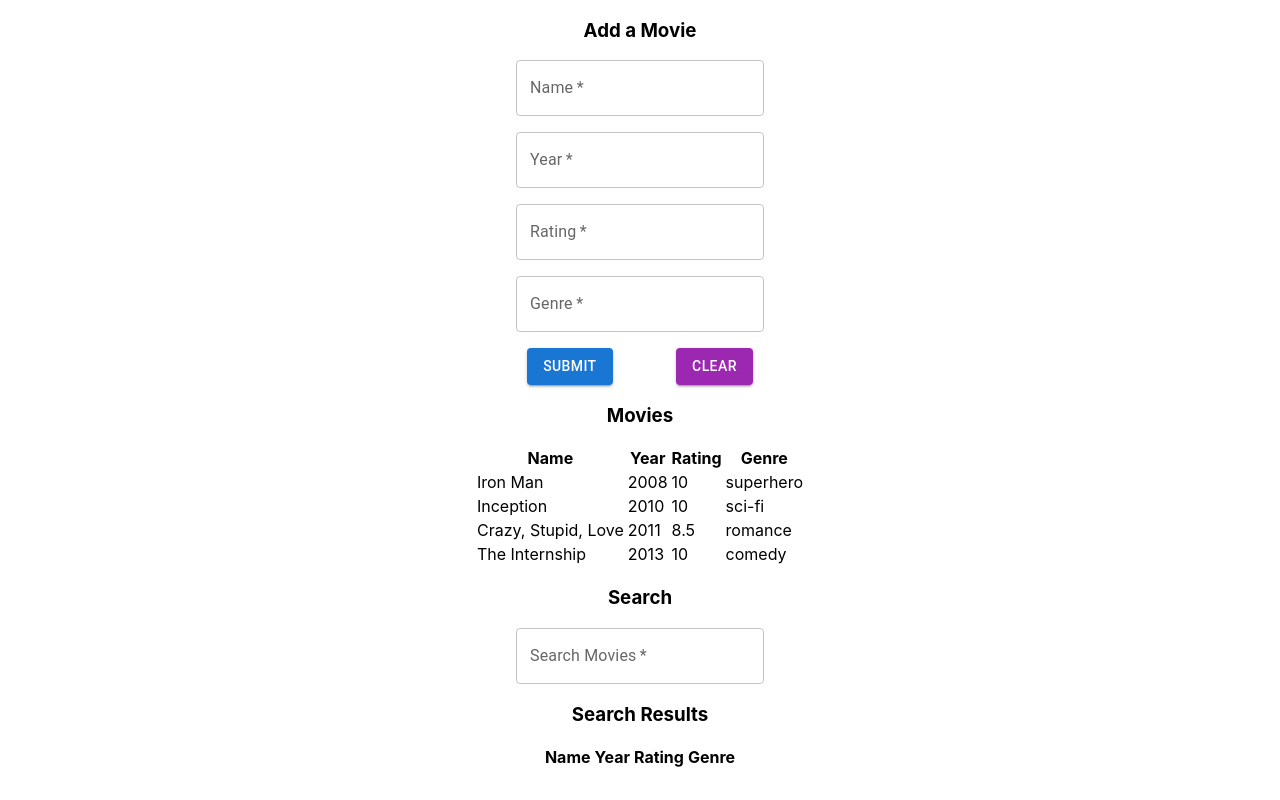
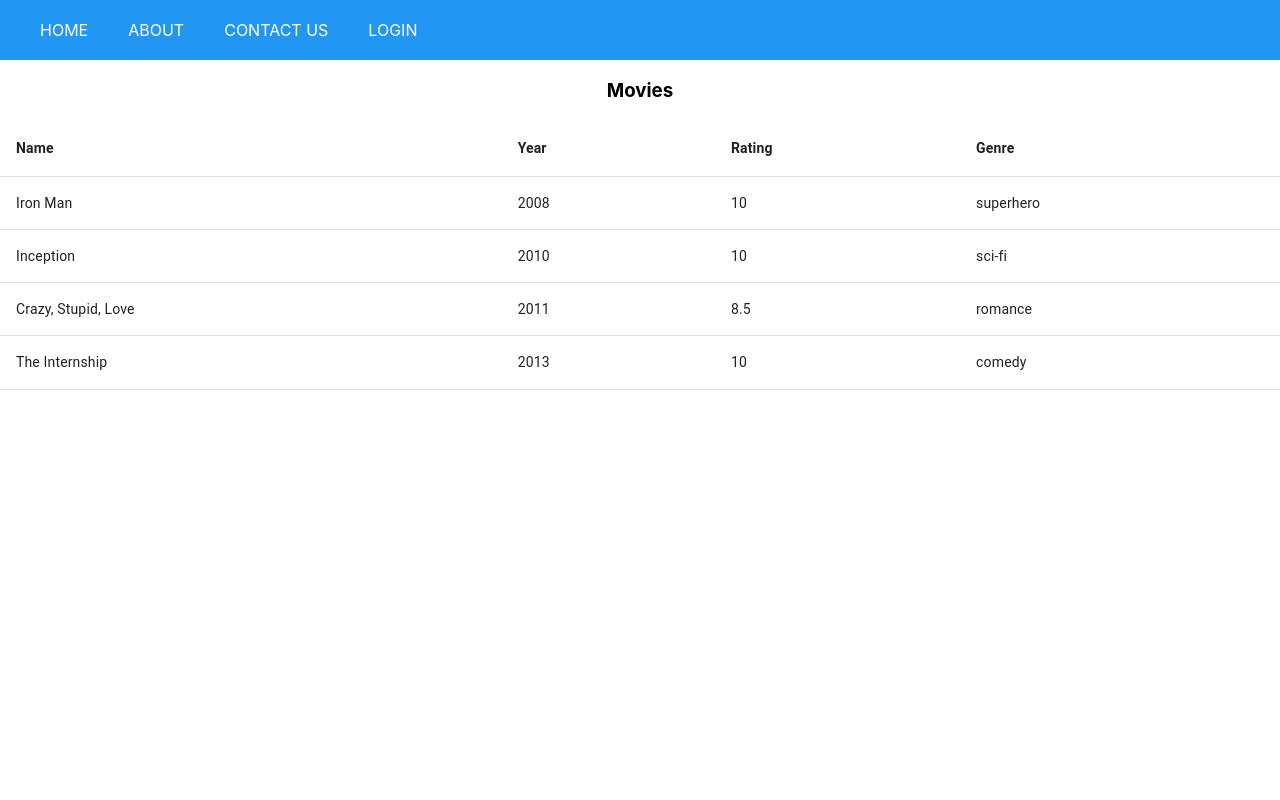
Before and after one commit to prashgde/spend-your-time-right, a React (Create React App) app: page / in a window 1280 px wide. Built offline with nearby package versions, Linux system fonts and the light colour scheme.

Commit message:
Added routing

```diff
--- a/package.json
+++ b/package.json
@@ -11,6 +11,7 @@
     "@testing-library/user-event": "^12.8.3",
     "react": "^17.0.2",
     "react-dom": "^17.0.2",
+    "react-router-dom": "^5.3.0",
     "react-scripts": "4.0.3",
     "web-vitals": "^1.1.2"
   },
--- a/src/App.css
+++ b/src/App.css
@@ -1,5 +1,3 @@
-
-
 h1, h2, h3, h4, h5, h6 {
   text-align: center;
 }
@@ -8,3 +6,18 @@ table.center {
   margin-left:auto;
   margin-right:auto;
 }
+
+.table-header {
+  font-weight: bold;
+}
+
+.link {
+  text-decoration: none;
+  text-transform: uppercase;
+  color: white;
+  padding: 20px;
+}
+
+.link:hover {
+  color: #ffeb3b;
+}
--- a/src/App.js
+++ b/src/App.js
@@ -1,5 +1,6 @@
 import './App.css';
 import AddMovie from './components/AddMovie';
+import Header from './components/Header';
 import MovieList from './components/MovieList';
 import SearchMovies from './components/SearchMovies';
 import { MovieProvider } from './contexts/MovieContext';
@@ -7,9 +8,7 @@ import { MovieProvider } from './contexts/MovieContext';
 function App() {
   return (
     <MovieProvider>
-      <AddMovie/>
-      <MovieList/>
-      <SearchMovies/>
+      <Header/>
     </MovieProvider>
   );
 }
--- /dev/null
+++ b/src/components/About.js
@@ -0,0 +1,10 @@
+
+const About = () => {
+    return (
+        <>
+            Rainmaker
+        </>
+    );
+}
+
+export default About;
--- /dev/null
+++ b/src/components/ContactUs.js
@@ -0,0 +1,10 @@
+
+const ContactUs = () => {
+    return (
+        <>
+            impetuouslyversatile@impetuouslyversatile.com
+        </>
+    );
+}
+
+export default ContactUs;
--- /dev/null
+++ b/src/components/Header.js
@@ -0,0 +1,11 @@
+import Nav from "./Nav";
+
+const Header = () => {
+    return (
+        <>
+            <Nav/>
+        </>
+    );
+}
+
+export default Header;
--- /dev/null
+++ b/src/components/LoginControl.js
@@ -0,0 +1,10 @@
+
+const LoginControl = () => {
+    return (
+        <>
+            Login
+        </>
+    );
+}
+
+export default LoginControl;
--- a/src/components/Movie.js
+++ b/src/components/Movie.js
@@ -1,11 +1,13 @@
-const Movie = ({movie}) => {
+import { TableCell, TableRow } from "@mui/material";
+
+const Movie = ({ movie }) => {
     return (
-        <tr>
-            <td>{movie.name}</td>
-            <td>{movie.year}</td>
-            <td>{movie.rating}</td>
-            <td>{movie.genre}</td>
-        </tr>
+        <TableRow>
+            <TableCell>{movie.name}</TableCell>
+            <TableCell>{movie.year}</TableCell>
+            <TableCell>{movie.rating}</TableCell>
+            <TableCell>{movie.genre}</TableCell>
+        </TableRow>
     );
 }
 
--- a/src/components/Movies.js
+++ b/src/components/Movies.js
@@ -1,20 +1,27 @@
+import { Table, TableBody, TableCell, TableContainer, TableHead, TableRow } from "@mui/material";
 import Movie from "./Movie";
 
-const Movies = ({movies, header}) => {
+const Movies = ({ movies, header }) => {
     return (
         <div>
             <h3>{header}</h3>
-            <table className='center'>
-                <tr>
-                    <th>Name</th>
-                    <th>Year</th>
-                    <th>Rating</th>
-                    <th>Genre</th>
-                </tr>
-                {movies.map(movie =>
-                    <Movie movie={movie}/>
-                )}
-            </table>
+            <TableContainer>
+                <Table>
+                    <TableHead>
+                        <TableRow>
+                            <TableCell><strong>Name</strong></TableCell>
+                            <TableCell><strong>Year</strong></TableCell>
+                            <TableCell><strong>Rating</strong></TableCell>
+                            <TableCell><strong>Genre</strong></TableCell>
+                        </TableRow>
+                    </TableHead>
+                    <TableBody>
+                        {movies.map(movie =>
+                            <Movie movie={movie} />
+                        )}
+                    </TableBody>
+                </Table>
+            </TableContainer>
         </div>
     );
 }
--- /dev/null
+++ b/src/components/Nav.js
@@ -0,0 +1,35 @@
+import { blue } from '@mui/material/colors';
+import { Box } from "@mui/system";
+import { BrowserRouter as Router, Route, Switch, Link } from "react-router-dom";
+import About from "./About";
+import ContactUs from "./ContactUs";
+import LoginControl from "./LoginControl";
+import MovieList from "./MovieList";
+
+const nav = {
+    container: {
+        backgroundColor: blue[500],
+        padding: '20px'
+    }
+}
+
+const Nav = () => {
+    return (
+        <Router>
+            <Box style={nav.container}>
+                <Link className='link' to='/'>Home</Link>
+                <Link className='link' to='/about'>About</Link>
+                <Link className='link' to='/contactus'>Contact Us</Link>
+                <Link className='link' to='/login'>Login</Link>
+            </Box>
+            <Switch>
+                <Route path='/about' ><About /></Route>
+                <Route path='/contactus' ><ContactUs /></Route>
+                <Route path='/login' ><LoginControl /></Route>
+                <Route path='/' ><MovieList /></Route>
+            </Switch>
+        </Router>
+    );
+}
+
+export default Nav;
```
Also changed, not shown: src/components/Footer.js (added), src/components/Main.js (added), 1 other file (tests, documents, lock files or other folders).
